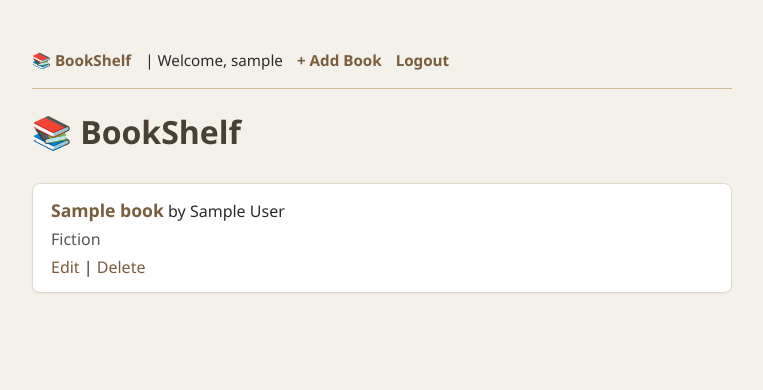
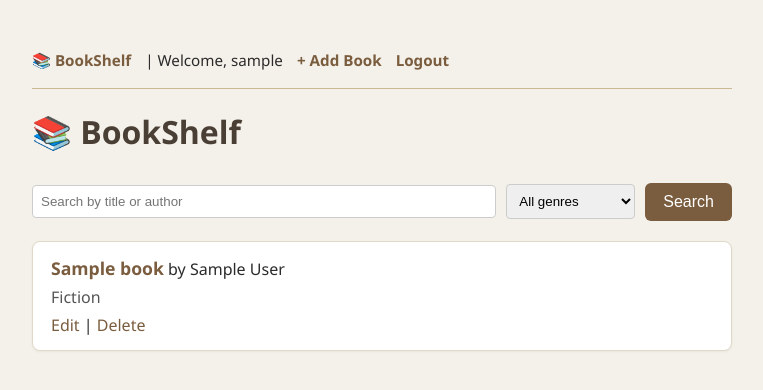
Before and after one commit to SaiGadwe/bookshelf-project, a Django app: page / in a window 1280 px wide. Shown: the top 390 px of the page, without its empty margins (258-1021 px from the left). Run offline with Django 5.2, Linux system fonts and the light colour scheme; a user stored in the database is signed in; tables that the repository leaves empty hold one stand-in row (values such as "Sample post").

Commit message:
add search and genre filter

```diff
--- a/books/static/books/style.css
+++ b/books/static/books/style.css
@@ -37,6 +37,28 @@ a {
 
 a:hover {
     text-decoration: underline;
+}
+
+.search-form {
+    display: flex;
+    gap: 10px;
+    margin-bottom: 20px;
+    flex-wrap: wrap;
+    align-items: center;
+}
+
+.search-form input[type="text"] {
+    flex: 1;
+    min-width: 180px;
+    padding: 8px;
+    border: 1px solid #ccc;
+    border-radius: 4px;
+}
+
+.search-form select {
+    padding: 8px;
+    border: 1px solid #ccc;
+    border-radius: 4px;
 }
 
 ul {
--- a/books/templates/books/book_list.html
+++ b/books/templates/books/book_list.html
@@ -9,6 +9,20 @@
 <body>
     {% include 'books/navbar.html' %}
     <h1>📚 BookShelf</h1>
+
+    <form method="get" class="search-form">
+        <input type="text" name="q" placeholder="Search by title or author" value="{{ query }}">
+        <select name="genre">
+            <option value="">All genres</option>
+            {% for value, label in genre_choices %}
+                <option value="{{ value }}" {% if value == selected_genre %}selected{% endif %}>{{ label }}</option>
+            {% endfor %}
+        </select>
+        <button type="submit">Search</button>
+        {% if query or selected_genre %}
+            <a href="{% url 'book_list' %}">Clear</a>
+        {% endif %}
+    </form>
 
     {% if books %}
         <ul>
@@ -22,7 +36,7 @@
             {% endfor %}
         </ul>
     {% else %}
-        <p>No books added yet.</p>
+        <p>No books found.</p>
     {% endif %}
 </body>
 </html>
--- a/books/views.py
+++ b/books/views.py
@@ -1,3 +1,4 @@
+from django.db.models import Q
 from django.shortcuts import render, redirect, get_object_or_404
 from django.contrib.auth import logout, login
 from django.contrib.auth.decorators import login_required
@@ -9,7 +10,22 @@ from .forms import BookForm
 @login_required
 def book_list(request):
     books = Book.objects.all().order_by('-added_on')
-    return render(request, 'books/book_list.html', {'books': books})
+
+    query = request.GET.get('q', '').strip()
+    if query:
+        books = books.filter(Q(title__icontains=query) | Q(author__icontains=query))
+
+    genre = request.GET.get('genre', '')
+    if genre:
+        books = books.filter(genre=genre)
+
+    context = {
+        'books': books,
+        'query': query,
+        'selected_genre': genre,
+        'genre_choices': Book.GENRE_CHOICES,
+    }
+    return render(request, 'books/book_list.html', context)
 
 
 @login_required
```
Also changed, not shown: 3 other files.
